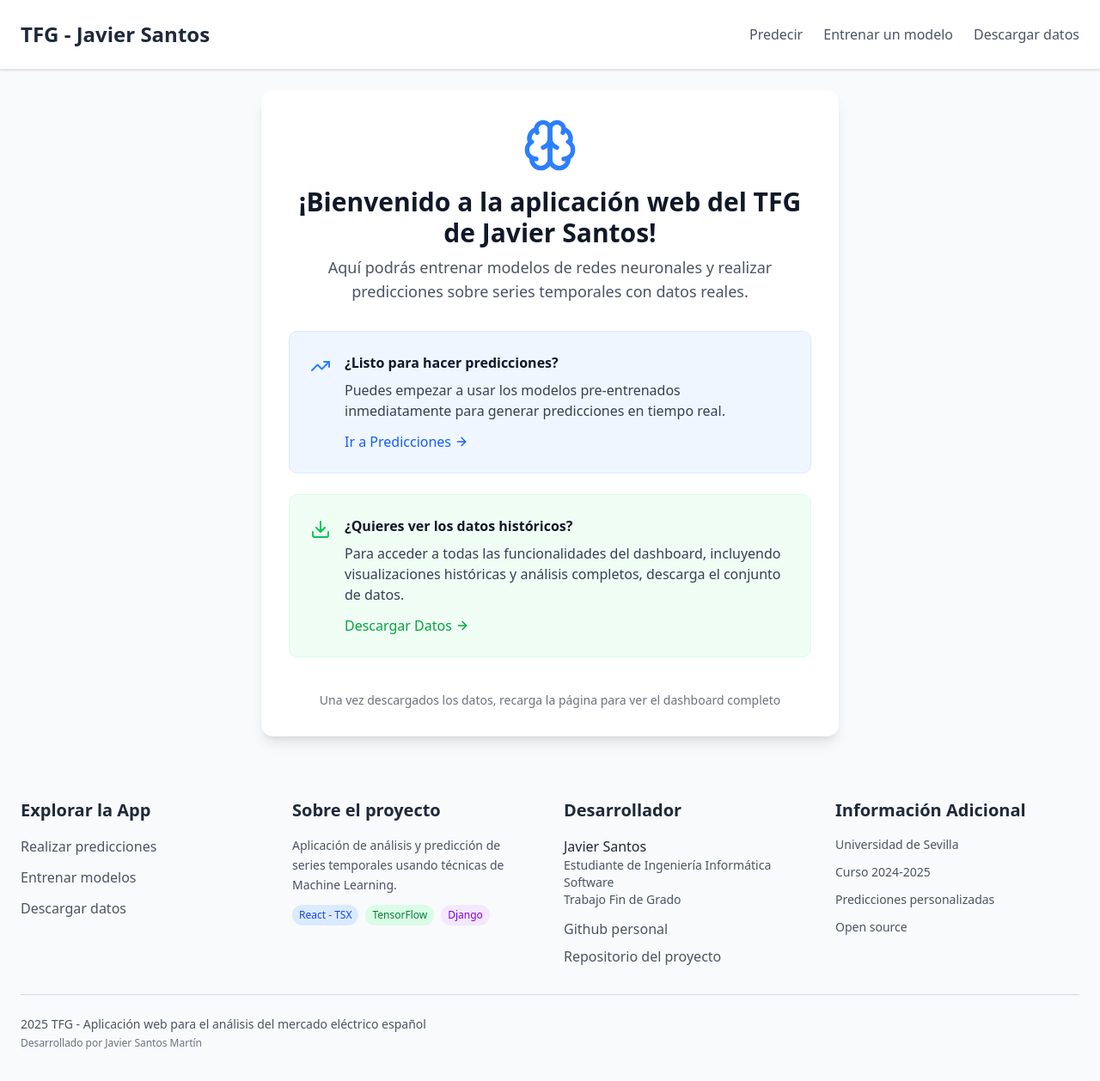
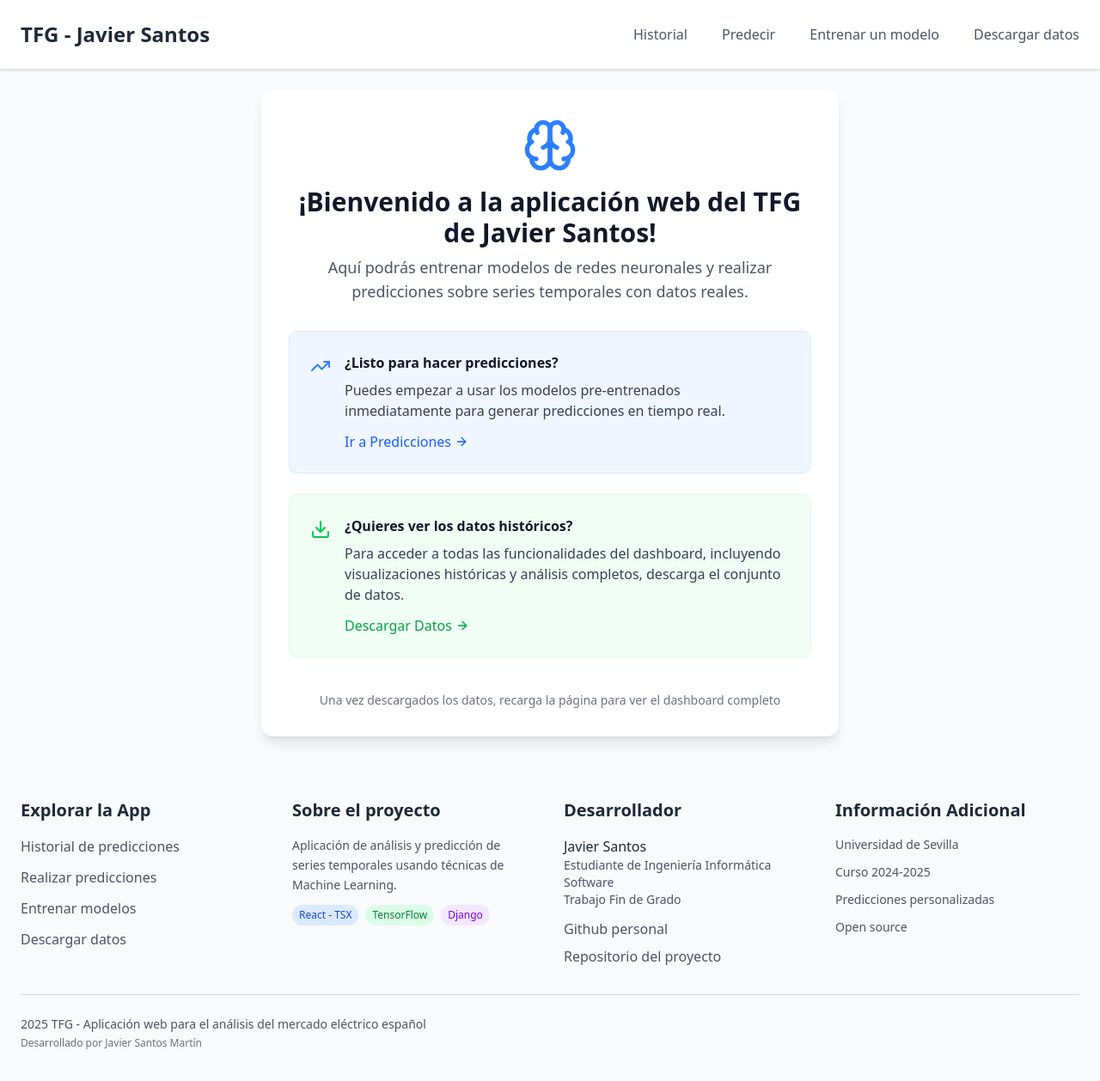
Before and after one commit to santos-404/time-series-tfg, a React (Vite) app in the folder frontend/: page / in a window 1280 px wide. Shown: the top 1258 px of the page at 86% size. Built offline with nearby package versions, Linux system fonts and the light colour scheme; no server answers.

Commit message:
Add predictions history link on navbar and footer (#53)

```diff
--- a/frontend/src/components/layout/footer.tsx
+++ b/frontend/src/components/layout/footer.tsx
@@ -5,7 +5,6 @@ export const Footer: React.FC = () => {
     <footer className="bg-gray-50 text-gray-800 mt-auto relative overflow-hidden">
 
       <div className="relative z-10 container mx-auto px-6 py-12">
-        {/* Main content grid */}
         <div className="grid grid-cols-1 md:grid-cols-2 lg:grid-cols-4 gap-8 mb-8">
 
           <div className="space-y-4">
@@ -13,6 +12,12 @@ export const Footer: React.FC = () => {
               Explorar la App
             </h3>
             <div className="space-y-3">
+              <a
+                href="/history"
+                className="block text-gray-600 hover:text-gray-800 hover:translate-x-2 transition-all duration-300 group"
+              >
+                <span className="group-hover:text-blue-600">Historial de predicciones</span>
+              </a>
               <a
                 href="/predict"
                 className="block text-gray-600 hover:text-gray-800 hover:translate-x-2 transition-all duration-300 group"
--- a/frontend/src/components/layout/navbar.tsx
+++ b/frontend/src/components/layout/navbar.tsx
@@ -11,7 +11,13 @@ export const Navbar: React.FC = () => {
           TFG - Javier Santos
         </a>
 
-        <div className="flex space-x-6">
+        <div className="flex space-x-10">
+          <a
+            href="/history"
+            className="relative text-gray-600 font-medium hover:text-blue-600 transition-colors duration-200 after:absolute after:-bottom-1 after:left-0 after:h-0.5 after:w-0 after:bg-indigo-600 hover:after:w-full hover:after:transition-all hover:after:duration-300"
+          >
+            Historial
+          </a>
           <a
             href="/predict"
             className="relative text-gray-600 font-medium hover:text-blue-600 transition-colors duration-200 after:absolute after:-bottom-1 after:left-0 after:h-0.5 after:w-0 after:bg-indigo-600 hover:after:w-full hover:after:transition-all hover:after:duration-300"
```
